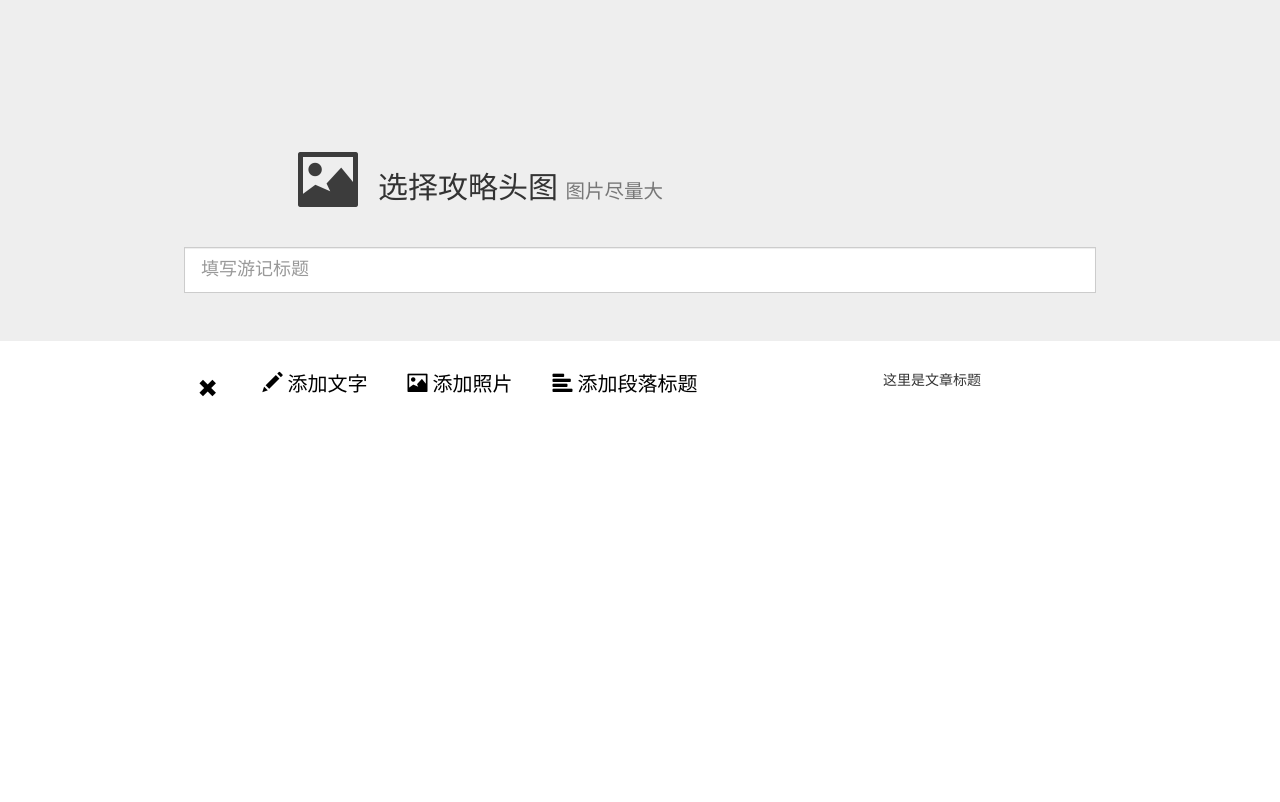
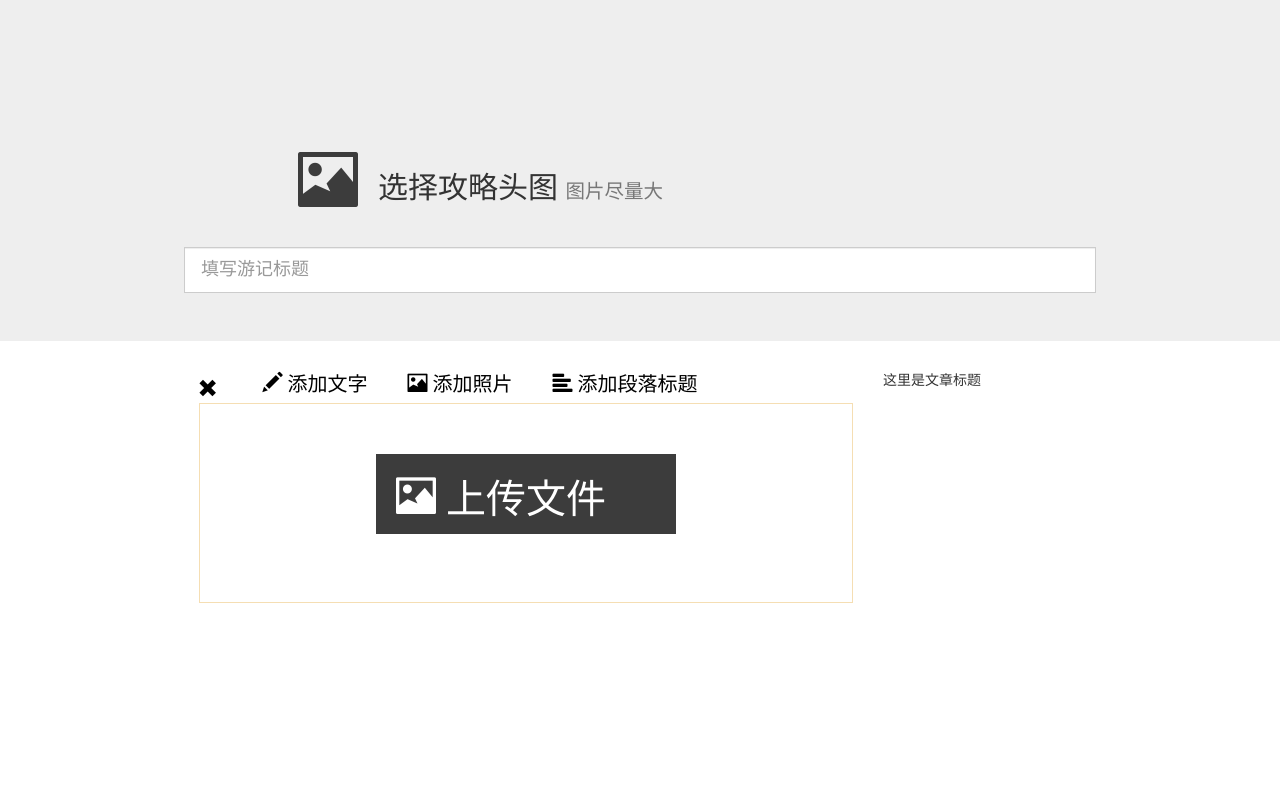
Before and after one commit to dianxiaopao/travel, a Django app: page /mycenter/note/create/ in a window 1280 px wide. Shown: the part 103-905 px from the top of the page. Run offline with Django 3.2, Linux system fonts and the light colour scheme; some libraries are stand-ins or nearby versions.

Commit message:
编辑文章部分图片上传的小功能

```diff
--- a/mycenter/static/css/edit_guide.css
+++ b/mycenter/static/css/edit_guide.css
@@ -1,14 +1,38 @@
+/*上传文件的图片*/
+.fileinput-button {
+    position: relative;
+    display: inline-block;
+    overflow: hidden;
+    cursor: pointer;
+}
+
+.fileinput-button span {
+    font-size: 6rem;
+    color: #3C3C3C;
+}
+
+.fileinput-button input {
+    position: absolute;
+    right: 0px;
+    height: 6rem;
+    top: 0px;
+    opacity: 0;
+    -ms-filter: 'alpha(opacity=0)';
+}
+
+/*上传文件图标*/
+
 .c_n_edit_container {
     width: 80%;
     margin: auto;
     margin-top: auto;
     /*background-color: darkgrey;*/
 }
-.c_n_edit_container>div{
+
+.c_n_edit_container > div {
     /*border: 1px solid silver;*/
     line-height: 20px;
 }
-
 
 .edit_object ul {
     /*background-color: #2a6496;*/
@@ -35,19 +59,22 @@
     display: inline-block;
     margin-bottom: auto;
 }
-.add_button_show{
+
+.add_button_show {
 
 }
-.add_button_show .edit_object{
+
+.add_button_show .edit_object {
     display: inline-block;
 }
-.add_button_show>a{
+
+.add_button_show > a {
     transform: rotate(45deg);
     -ms-transform: rotate(45deg); /* IE 9 */
     -moz-transform: rotate(45deg); /* Firefox */
     -webkit-transform: rotate(45deg); /* Safari 和 Chrome */
     -o-transform: rotate(45deg); /* Opera */
-    opacity:1
+    opacity: 1
 }
 
 .add_button a {
@@ -64,12 +91,39 @@
     cursor: pointer;
     color: #5cb85c;
 }
-.add_text_con{
+
+.add_text_con {
     text-align: right;
     display: none;
 }
-.textarea_text{
+
+.textarea_text {
     width: 100%;
     height: 20rem;
     /*border: 1px solid red;*/
 }
+
+.add_img_con {
+    padding-top: 5rem;
+    height: 20rem;
+    /*line-height: 20rem;*/
+    text-align: center;
+    border: 1px solid wheat;
+}
+
+.add_img_con > span > div > span {
+    font-size: 4rem;
+!important;
+    color: white;
+}
+
+.add_img_con > span > div {
+    text-align: left;
+    padding-top: 2rem;
+    padding-left: 2rem;
+    font-size: 4rem;
+    color: white;
+    width: 30rem;
+    height: 8rem;
+    background-color: #3C3C3C
+}
--- a/mycenter/static/js/create_note.js
+++ b/mycenter/static/js/create_note.js
@@ -1,22 +1,9 @@
-/**
- * Created by frowlwood on 2016/11/24.
- */
 var uploader = $('#note_title_img');
 uploader.fileupload(
     {
         url: '/mycenter/note/create/upload_title_img/',
         autoUpload: false,
         maxFileSize: 5 * 1024 * 1024,
-        processfail: function (e, data) {
-            //单个文件上传失败
-            //支持上传的最大文件、
-            //单次允许上传的文件数
-        },
-        processdone: function (e, data) {
-            if (self.datafile == undefined) {
-                self.datafile = data;
-            }
-        },
         add: function (e, data) {
             data.submit().success(function (result, textStatus, jqXHR) {
                 result = JSON.parse(result);
@@ -24,6 +11,7 @@ uploader.fileupload(
                 $.post('/mycenter/note/create/show_title_img/', result, function (res) {
                     res = JSON.parse(res);
                     res.path = res.path.toString().split('\\').join('/')
+                    console.log("标题图片",res.path)
                     $('#t_img_con_back').css({
                         "background": "url(/" + res.path + ")",
                         "background-size": '100%',
@@ -50,28 +38,48 @@ $(document).ready(function () {
         data['csrfmiddlewaretoken'] = $("input[name='csrfmiddlewaretoken']").val()
         $.post('/mycenter/note/create/create_title/', data, function (result) {
             result = JSON.parse(result)
-            if(result.error_msg){
+            if (result.error_msg) {
                 alert(result.error_msg)
-            }else {
+            } else {
                 console.log(result)
             }
         })
 
     });
 
-    $("body").on("click",".edit_add_text",function () {
+    $("body").on("click", ".edit_add_text", function () {
         //点击添加文字显示出来多行文本框
-        $(".add_text_con").css('display','block')
+        $(".add_text_con").css('display', 'block')
     })
-    $("body").on("click",".show_edit_box_btn",function () {
+    $("body").on("click", ".show_edit_box_btn", function () {
         //点击加号显示选项
-        if($(".add_button").hasClass("add_button_show")){
+        if ($(".add_button").hasClass("add_button_show")) {
             $(".add_button").removeClass("add_button_show")
-        }else{
+        } else {
             $(".add_button").addClass("add_button_show")
         }
 
     })
+    var upload_img_content = $("#note_img_content")
+    upload_img_content.fileupload({
+        url: '/mycenter/note/create/upload_img/',
+        autoUpload: false,
+        maxFileSize: 5 * 1024 * 1024,
+        add: function (e, data) {
+            data.submit().success(function (result, textStatus, jqXHR) {
+                console.log(result)
+                result = JSON.parse(result);
+                var path = result.path.toString().split('\\').join('/')
+                console.log(path)
+                $('.add_img_con').css({
+                    "background": "url(/" + path + ")",
+                    "background-size": '100%',
+                });
+                $('.fileinput-button').css("display","none")
+            })
+        }
+    })
+
 
 });
 
--- a/mycenter/templates/create_note.html
+++ b/mycenter/templates/create_note.html
@@ -4,26 +4,6 @@
     <link rel="stylesheet" href="/static/css/jquery.Jcrop.css">
     <link rel="stylesheet" href="/static/css/edit_guide.css">
     <style>
-    .fileinput-button {
-        position: relative;
-        display: inline-block;
-        overflow: hidden;
-        cursor: pointer;
-    }
-
-    .fileinput-button span {
-        font-size: 6rem;
-        color: #3C3C3C;
-    }
-
-    .fileinput-button input {
-        position: absolute;
-        right: 0px;
-        height: 6rem;
-        top: 0px;
-        opacity: 0;
-        -ms-filter: 'alpha(opacity=0)';
-    }
 
         #again_title_img {
             background-color: rgba(100, 100, 100, 0.5);
@@ -32,6 +12,7 @@
             cursor: pointer;
             visibility: hidden;
         }
+
 
     </style>
     <div class="container">
@@ -54,7 +35,7 @@
                             <input id="note_title_img" name="files[]" type="file">
 
                         </span>
-                            <input type="text" hidden name="uuid" id="articles_uuid" value={{uuid}}>
+                                <input type="text" hidden name="uuid" id="articles_uuid" value={{ uuid }}>
                             </td>
                             <td style="padding-left: 2rem">
                                 <h2>选择攻略头图
@@ -100,6 +81,17 @@
                     <textarea class="textarea_text" placeholder="在这儿添加文章文字......"></textarea>
                     <button type="button" class="btn">完成</button>
                 </div>
+                <div class="add_img_con">
+                 <span class="fileinput-button">
+                     <div>
+                            <span class="glyphicon glyphicon-picture"></span>
+                            <input id="note_img_content" name="files" type="file">
+                         上传文件
+                         </div>
+                        </span>
+
+
+                </div>
             </div>
             <div class="col-lg-3">
                 这里是文章标题
--- a/mycenter/urls.py
+++ b/mycenter/urls.py
@@ -13,6 +13,7 @@ urlpatterns = [
     url(r'^note/create/upload_title_img/$', views.mycenter_vilews.title_img),
     url(r'^note/create/show_title_img/$', views.mycenter_vilews.show_title_img),
     url(r'^note/create/create_title/$', views.mycenter_vilews.create_title),
+    url(r'^note/create/upload_img/$', views.mycenter_vilews.upload_img),
 ]
 
 urls = urlpatterns
--- a/mycenter/views/mycenter_vilews.py
+++ b/mycenter/views/mycenter_vilews.py
@@ -27,9 +27,11 @@ def CreateNote(request):
 def title_img(request):
     models = ImgMaterial
     method = request.method.lower()
+
     if method == 'post':
+        result = {}
         try:
-            result = {}
+
             f = request.FILES.get('files[]')
 
             uuid_name = shortuuid.uuid()
@@ -148,3 +150,64 @@ def create_title(request):
 
     elif method == 'get':
         pass
+
+
+@csrf_exempt
+def upload_img(request):
+    result = {}
+    method = request.method.lower()
+    if method == 'post':
+        try:
+            f = request.FILES.get('files')
+            uuid_name = shortuuid.uuid()
+            image_name = uuid.uuid5(uuid.NAMESPACE_DNS, str(uuid_name))
+            file_dir = os.path.join(settings.MEDIA_ROOT, 'OldImgFile')
+            if os.path.exists(file_dir) == False:  # 如果文件夹不存在就创建它
+                os.makedirs(file_dir)
+
+            img_alias = str(image_name) + str('.') + str(f.name.split('.')[-1])
+
+            file_path = os.path.join(file_dir, img_alias)
+            fobj = open(file_path, 'wb')
+            for chrunk in f.chunks():
+                filecontent = base64.b64encode(chrunk)
+                fobj.write(filecontent)
+            fobj.close()  # 文件保存完毕
+
+
+
+
+
+            # 把文件信息写到数据库
+            img_d_obj = {
+                'name': f.name, 'file_size': f.size, 'old_path': file_dir, 'alias': img_alias
+            }
+            new_obj = ImgMaterial.objects.get_or_create(alias=img_alias, defaults=img_d_obj)[0]
+            # new_obj.save()  # 把上传的图片信息保存到数据库中
+            # 解码到static文件下
+            relative_path = os.path.join('static', 'media', 'images', img_alias)
+            image_new_path = os.path.join(settings.BASE_DIR, relative_path)
+            with open(file_path) as f:
+                temporary_file = open(image_new_path, 'wb')
+                temporary_file.write(base64.b64decode(f.read()))
+                temporary_file.close()
+
+
+            new_obj.new_path = os.path.join(settings.BASE_DIR, 'static', 'media', 'images')
+            new_obj.save()
+            result['path'] = relative_path
+
+
+
+        except Exception, e:
+            _trackback = traceback.format_exc()
+            err_msg = e.message
+            if not err_msg and hasattr(e, 'faultCode') and e.faultCode:
+                err_msg = e.faultCode
+            result['error_msg'] = err_msg
+            result['trackback'] = _trackback
+        finally:
+            return HttpResponse(json.dumps(result))
+
+    if method == 'get':
+        return HttpResponse(json.dumps('对不起没有get请求的的后台'))
```
Lines whose indentation alone changed are shown as unchanged.
